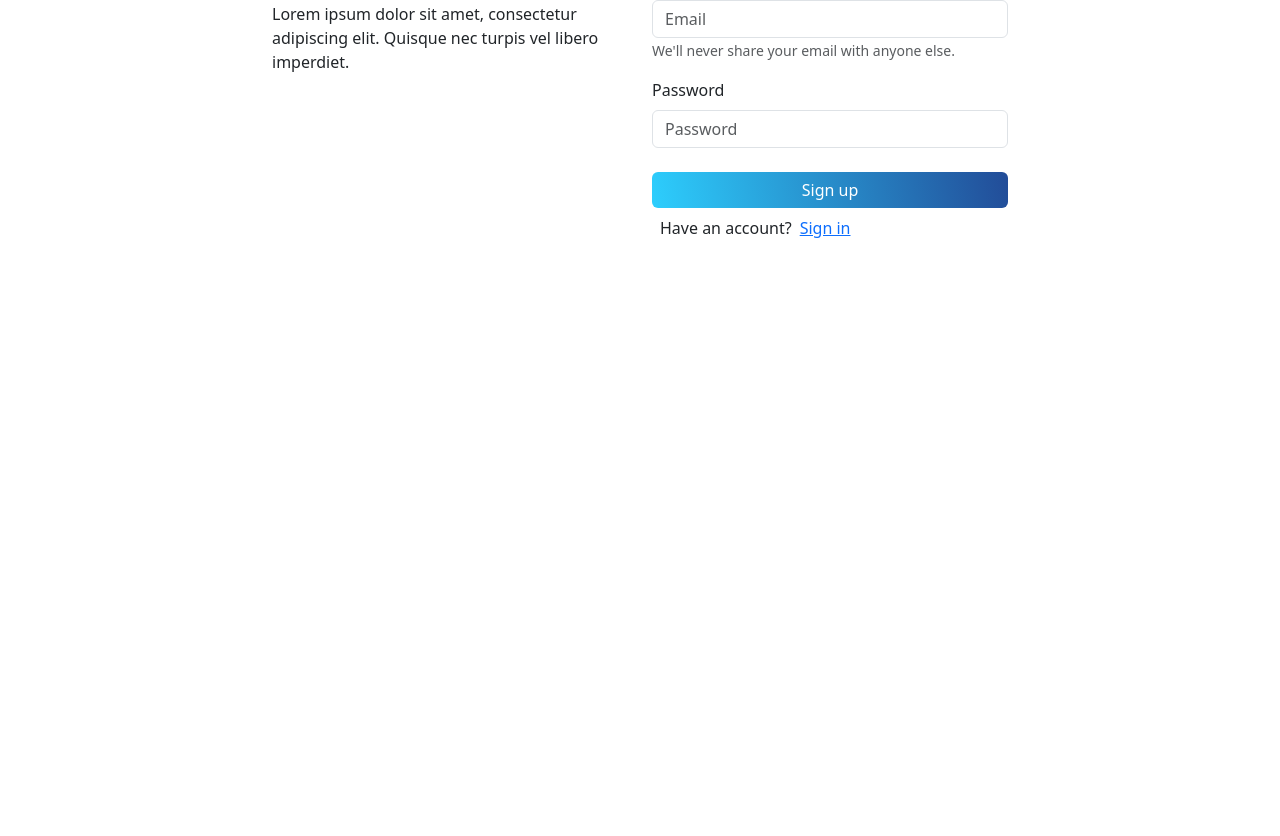
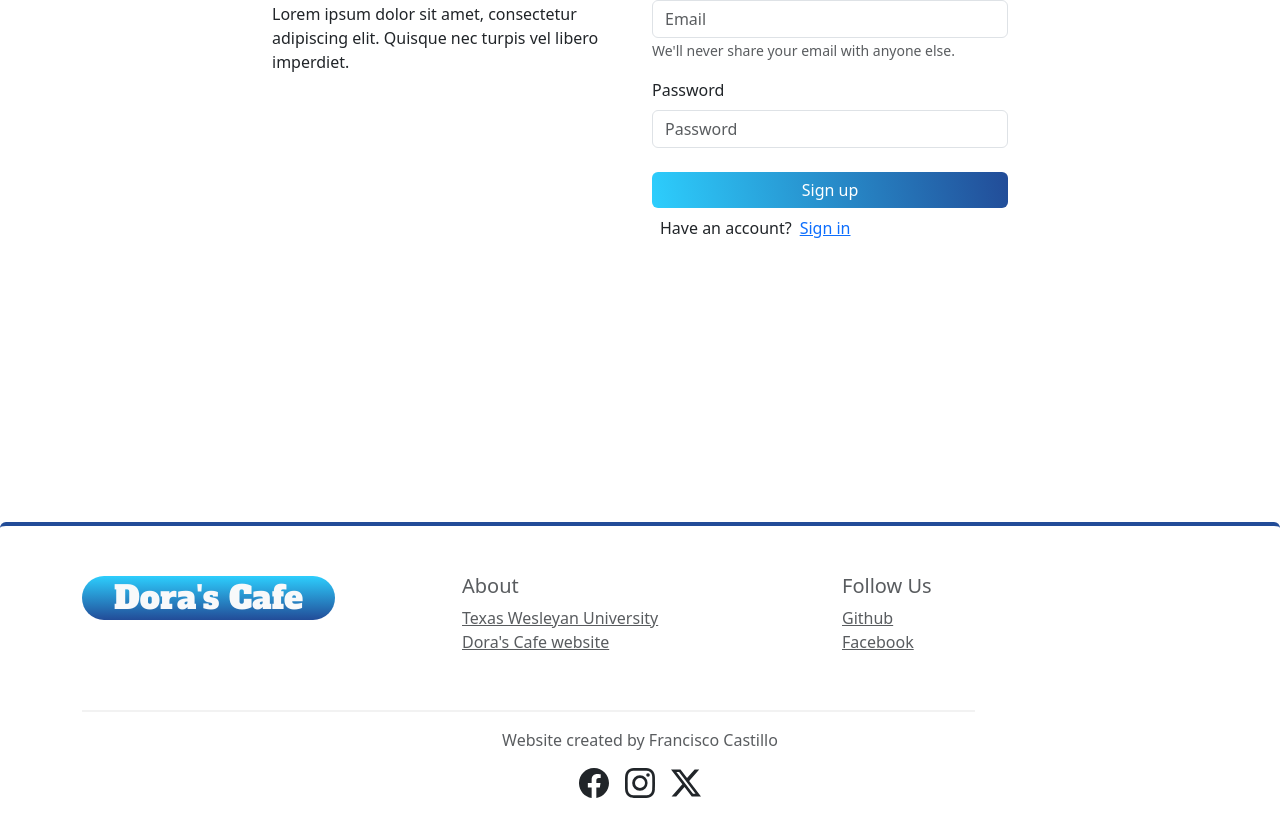
Before and after one commit to FranciscoCastillo41/Cafe-Feedback, a React (Vite) app in the folder client/: page /signup in a window 1280 px wide. Shown: the part 254-1090 px from the top of the page. Before the commit the page ends 800 px from the top, so only its background shows below. Built offline with nearby package versions, Linux system fonts and the light colour scheme.

Commit message:
created footer component

```diff
--- a/client/package.json
+++ b/client/package.json
@@ -14,6 +14,7 @@
     "react": "^18.2.0",
     "react-bootstrap": "^2.10.0",
     "react-dom": "^18.2.0",
+    "react-icons": "^5.0.1",
     "react-router-dom": "^6.21.3"
   },
   "devDependencies": {
--- a/client/src/App.jsx
+++ b/client/src/App.jsx
@@ -3,8 +3,11 @@ import { BrowserRouter, Routes, Route } from 'react-router-dom';
 import Home from "./pages/Home";
 import About from "./pages/About";
 import Header from "./components/Header";
+import ComponentFooter from './components/MyFooter';
 import SignIn from "./pages/SignIn";
 import SignUp from "./pages/SignUp";
+
+
 
 export default function App() {
   return (
@@ -16,6 +19,7 @@ export default function App() {
         <Route path="/signin" element={<SignIn />} />
         <Route path="/signup" element={<SignUp /> } />
       </Routes>
+      <ComponentFooter />
     </BrowserRouter>
 
   )
--- /dev/null
+++ b/client/src/components/MyFooter.jsx
@@ -0,0 +1,64 @@
+import React from "react";
+import Container from "react-bootstrap/esm/Container";
+import { Link } from "react-router-dom";
+import Row from "react-bootstrap/esm/Row";
+import Col from "react-bootstrap/esm/Col";
+import { BsFacebook, BsInstagram, BsTwitterX } from "react-icons/bs";
+
+export default function ComponentFooter() {
+  return (
+    <footer
+      className="rounded"
+      style={{ borderTopWidth: "4px", borderColor: "#224C98", width: "100%" }}
+    >
+      <Container className="mt-5">
+        <Row>
+          <Col xs={12} md={4} className="mb-4">
+            <Link
+              to="/"
+              className="navbar-brand text-light"
+              style={{ fontSize: "2rem" }}
+            >
+              Dora's Cafe
+            </Link>
+          </Col>
+          <Col xs={6} md={4} className="mb-4">
+            <div className="text-left">
+              <h5 className="text-muted">About</h5>
+              <ul className="list-unstyled">
+                <li>
+                  <Link className="text-muted">Texas Wesleyan University</Link>
+                </li>
+                <li>
+                  <Link className="text-muted">Dora's Cafe website</Link>
+                </li>
+              </ul>
+            </div>
+          </Col>
+          <Col xs={6} md={4} className="mb-4">
+            <div className="text-left">
+              <h5 className="text-muted">Follow Us</h5>
+              <ul className="list-unstyled">
+                <li>
+                  <Link className="text-muted">Github</Link>
+                </li>
+                <li>
+                  <Link className="text-muted">Facebook</Link>
+                </li>
+              </ul>
+            </div>
+          </Col>
+        </Row>
+      </Container>
+      <Container className="text-center mb-5">
+        <hr style={{ borderTop: "2px solid #ccc", width: "80%" }} />
+        <p className="text-muted">Website created by Francisco Castillo</p>
+        <div className="d-flex justify-content-center">
+          <BsFacebook size={30} className="mx-2" />
+          <BsInstagram size={30} className="mx-2" />
+          <BsTwitterX size={30} className="mx-2" />
+        </div>
+      </Container>
+    </footer>
+  );
+}
--- a/client/src/pages/SignUp.jsx
+++ b/client/src/pages/SignUp.jsx
@@ -47,7 +47,7 @@ export default function SignUp() {
   };
 
   return (
-    <Container className="mt-20">
+    <Container className="mt-20" style={{minHeight: "80vh"}}>
       <Row className="justify-content-md-center">
         <Col xs={12} md={6} lg={4} className="mb-4">
           <Link
```
Also changed, not shown: 1 other file (tests, documents, lock files or other folders).
